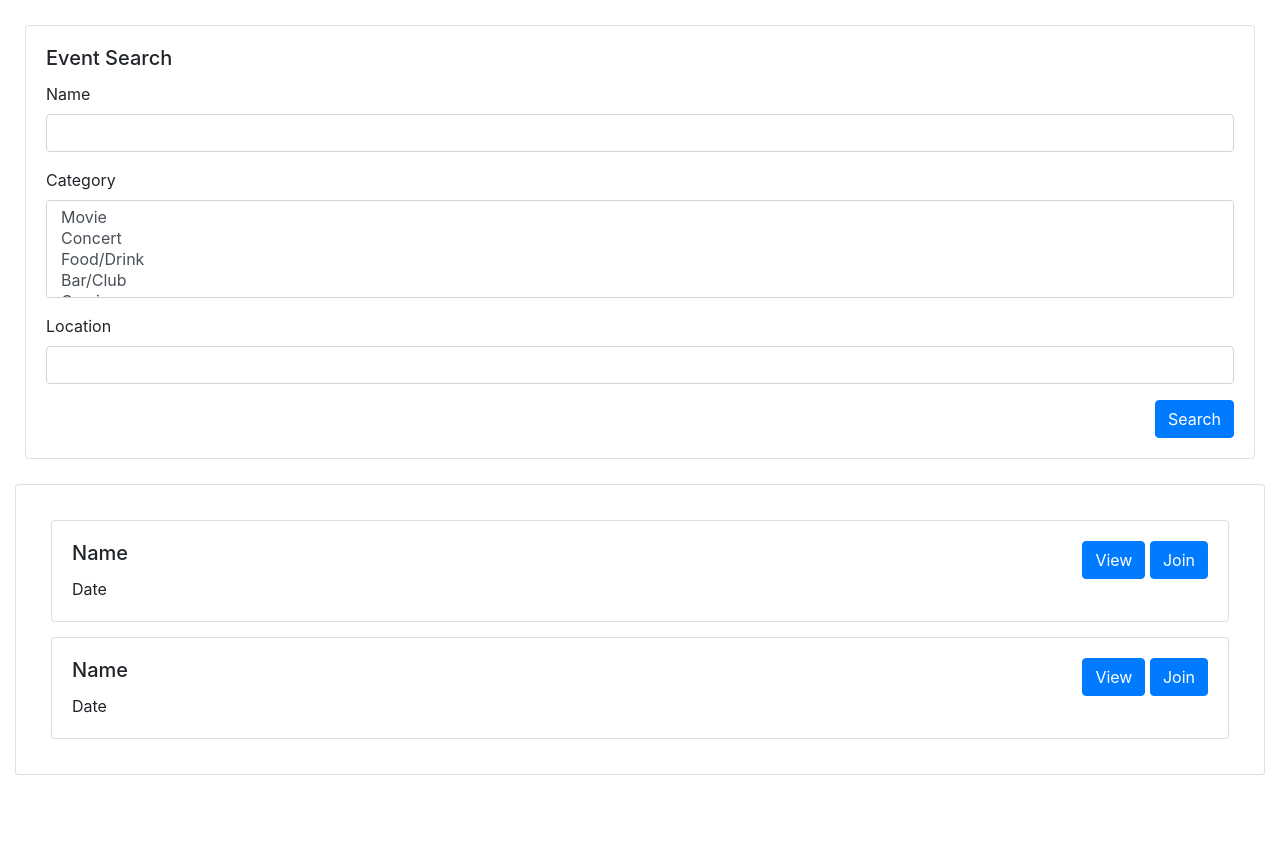
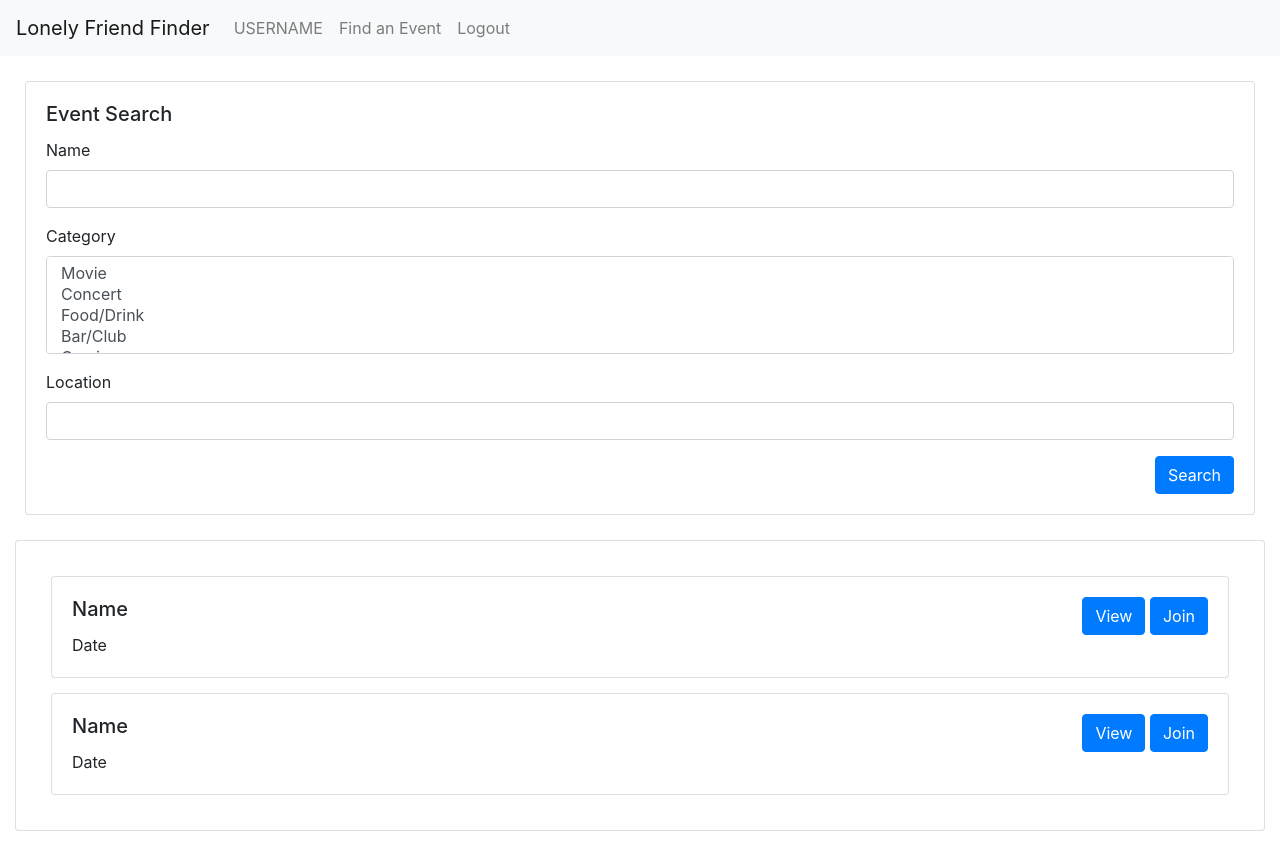
Before and after one commit to thejihongjin/22-Project-3, a React (Create React App) app in the folder client/: page /search in a window 1280 px wide. Before the commit the page ends 800 px from the top, so only its background shows below. Built offline with nearby package versions, Linux system fonts and the light colour scheme.

Commit message:
added Navigation component

```diff
--- a/client/src/App.js
+++ b/client/src/App.js
@@ -1,6 +1,7 @@
 import React, { Component } from "react";
 import { BrowserRouter as Router, Route, Switch } from "react-router-dom";
 import Loading from "./components/Loading";
+import Navigation from "./components/Navigation";
 const About = React.lazy(() => import("./pages/About"));
 const User = React.lazy(() => import("./pages/User"));
 const CreateEvent = React.lazy(() => import("./pages/CreateEvent"));
@@ -11,6 +12,7 @@ class App extends Component {
   render() {
     return (
       <Router>
+        <Navigation />
         <React.Suspense fallback={<Loading />}>
           <Switch>
             {" "}
--- /dev/null
+++ b/client/src/components/Navigation.js
@@ -0,0 +1,22 @@
+import React from 'react';
+import Navbar from "react-bootstrap/Navbar";
+import Nav from "react-bootstrap/Nav";
+
+function Navigation() {
+    return (
+        // <div style={{ margin: "0 auto" }}>hi</div>
+        <Navbar sticky="top" bg="light" expand="lg">
+            <Navbar.Brand>Lonely Friend Finder</Navbar.Brand>
+            <Navbar.Toggle aria-controls="basic-navbar-nav" />
+            <Navbar.Collapse id="basic-navbar-nav">
+                <Nav className="mr-auto">
+                    <Nav.Link href="/user">USERNAME</Nav.Link>
+                    <Nav.Link href="/search">Find an Event</Nav.Link>
+                    <Nav.Link href="/about">Logout</Nav.Link>
+                </Nav>
+            </Navbar.Collapse>
+        </Navbar >
+    )
+}
+
+export default Navigation;
--- a/client/src/pages/SearchEvent.js
+++ b/client/src/pages/SearchEvent.js
@@ -1,4 +1,4 @@
-import React, { Component } from 'react';
+import React from 'react';
 import Card from "react-bootstrap/Card";
 import Form from "react-bootstrap/Form";
 import Button from "react-bootstrap/Button";
--- a/client/src/pages/UserReview.js
+++ b/client/src/pages/UserReview.js
@@ -1,4 +1,4 @@
-import React, { Component } from 'react';
+import React from 'react';
 import Jumbotron from "react-bootstrap/Jumbotron";
 import Card from "react-bootstrap/Card";
 import Form from "react-bootstrap/Form";
```
